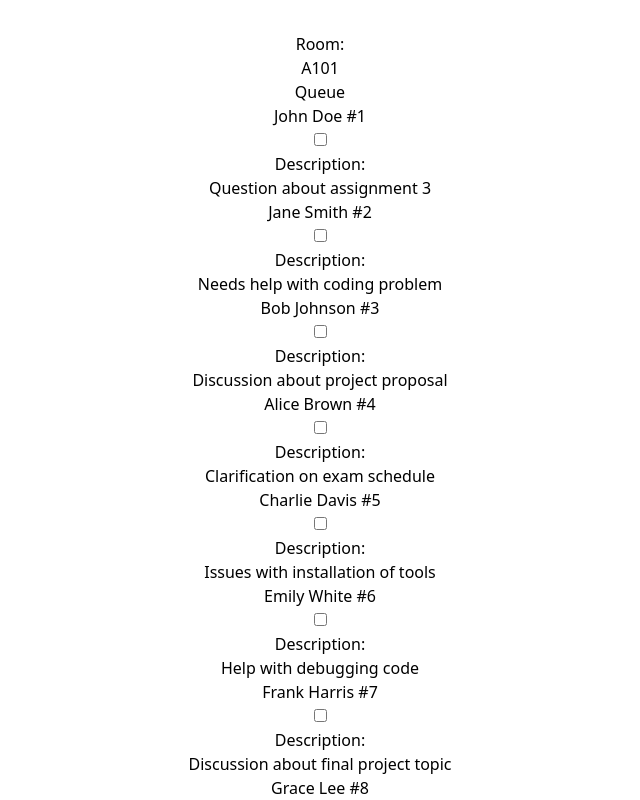
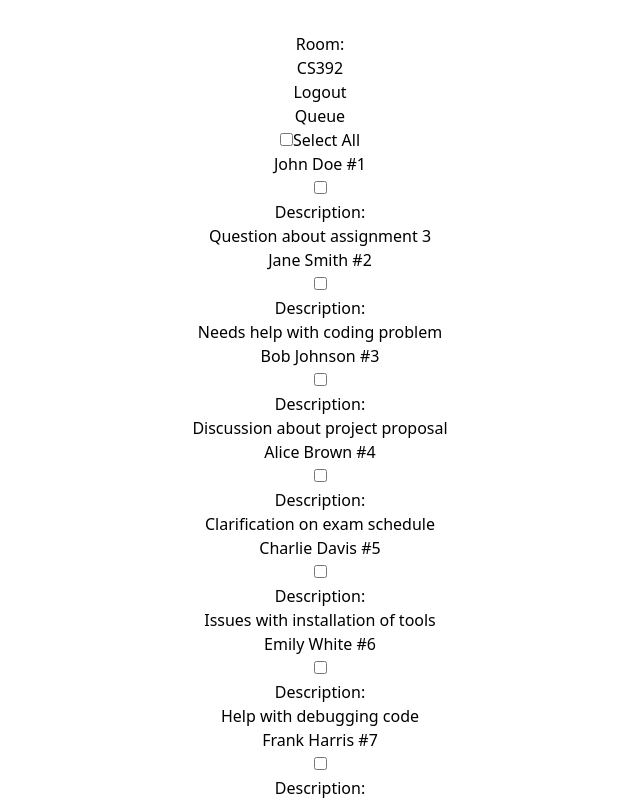
Before and after one commit to 392-f24/OHours, a React (Vite) app in the folder OHours/: page /pmQ in a window 1280 px wide. Shown: the top 800 px of the page, without its empty margins (320-960 px from the left). Built offline with nearby package versions, Linux system fonts and the light colour scheme.

Commit message:
queue demo final

```diff
--- a/OHours/src/components/Cards.jsx
+++ b/OHours/src/components/Cards.jsx
@@ -1,5 +1,5 @@
 export function Card({ children, className = "" }) {
   return (
-    <div className={`bg-white shadow rounded ${className}`}>{children}</div>
+    <div className={` overflow-y-auto bg-white shadow rounded ${className}`}>{children}</div>
   );
 }
--- a/OHours/src/pages/pmQueue/pmQueue.jsx
+++ b/OHours/src/pages/pmQueue/pmQueue.jsx
@@ -3,8 +3,9 @@ import { Card } from '@components/Cards';
 import { CardContent } from '@components/CardContent';
 import { Checkbox } from '@components/Checkbox';
 import { Button } from '@components/Button';
+import { useNavigate } from 'react-router-dom';
 
-// Updated mock data to reflect student queue
+
 const mockQueueData = [
   {
     id: 1,
@@ -65,9 +66,12 @@ const mockQueueData = [
 ];
 
 
-export default function QueueManagement() {
-  const [roomNumber, setRoomNumber] = useState("A101");
+export default function QueueManagement({ onLogout }) {
+  const navigate = useNavigate();
+  const [roomNumber, setRoomNumber] = useState("CS392");
   const [queueItems, setQueueItems] = useState([]);
+  const [selectAll, setSelectAll] = useState(false);
+
 
   useEffect(() => {
     setQueueItems(mockQueueData);
@@ -77,30 +81,80 @@ export default function QueueManagement() {
     setQueueItems(queueItems.map(item =>
       item.id === id ? {...item, checked: !item.checked} : item
     ));
+
+    //select all
+    const updatedItems = queueItems.map(item =>
+      item.id === id ? {...item, checked: !item.checked} : item
+    );
+    setSelectAll(updatedItems.every(item => item.checked));
   };
 
-  const handleButtonClick = () => {
-    console.log("Next student");
+
+  const handleSelectAll = () => {
+    const newSelectAll = !selectAll;
+    setSelectAll(newSelectAll);
+    setQueueItems(queueItems.map(item => ({
+      ...item,
+      checked: newSelectAll
+    })));
+  };
+
+  const handleLogout = () => {
+    navigate('/');
+  };
+
+  const handleDelete = () => {
+    const updatedQueue = queueItems.filter(item => !item.checked);
+    setQueueItems(updatedQueue);
+    setSelectAll(false);
   };
 
   return (
-    <div className="h-screen flex flex-col">
+    <div className="h-[90vh] flex flex-col">
       {/* Room Section */}
-      <div className="p-4">
+      <div className="p-2 ">
         <Card>
-          <CardContent>
-            <div className="text-sm font-semibold mb-1">Room:</div>
-            <div className="text-2xl font-bold">{roomNumber}</div>
+          <CardContent className="flex justify-between items-center">
+            <div>
+              <div className="text-sm font-semibold mb-1">Room:</div>
+              <div className="text-2xl font-bold">{roomNumber}</div>
+            </div>
+            <Button
+              variant="ghost"
+              onClick={handleLogout}
+              className="flex items-center gap-2"
+            >
+              Logout
+            </Button>
           </CardContent>
         </Card>
       </div>
 
       {/* Queue Section */}
-      <div className="flex-1 overflow-y-auto p-4">
-        <Card className="h-full flex flex-col">
-          <CardContent className="flex-1">
-            <div className="text-sm font-semibold mb-2">Queue</div>
-              <div className="space-y-2 pr-4">
+      <div className=" w-full h-1/2 flex-1 p-4 flex">
+        <Card className="w-full  flex flex-col">
+          <CardContent className="flex flex-col h-full">
+            {/* Header */}
+            <div className="flex justify-between items-center mb-4">
+              <div className="text-sm font-semibold">Queue</div>
+              <div className="flex items-center space-x-2">
+                <Checkbox
+                  checked={selectAll}
+                  onChange={handleSelectAll}
+                  id="select-all"
+                />
+                <label
+                  htmlFor="select-all"
+                  className="text-sm text-gray-700 cursor-pointer"
+                >
+                  Select All
+                </label>
+              </div>
+            </div>
+
+            {/* Scrollable Content */}
+            <div className="flex-1 overflow-y-auto pr-2">
+              <div className="space-y-2">
                 {queueItems.map((item) => (
                   <Card key={item.id}>
                     <CardContent className="p-3">
@@ -121,7 +175,7 @@ export default function QueueManagement() {
                   </Card>
                 ))}
               </div>
-
+            </div>
           </CardContent>
         </Card>
       </div>
@@ -129,10 +183,10 @@ export default function QueueManagement() {
       {/* Button Section */}
       <div className="p-4">
         <Button
-          onClick={handleButtonClick}
-          className="w-full"
+          onClick={handleDelete}
+          className="fixed bottom-4 left-1/2 transform -translate-x-1/2"
         >
-          Next Student
+          Resolve
         </Button>
       </div>
     </div>
```
